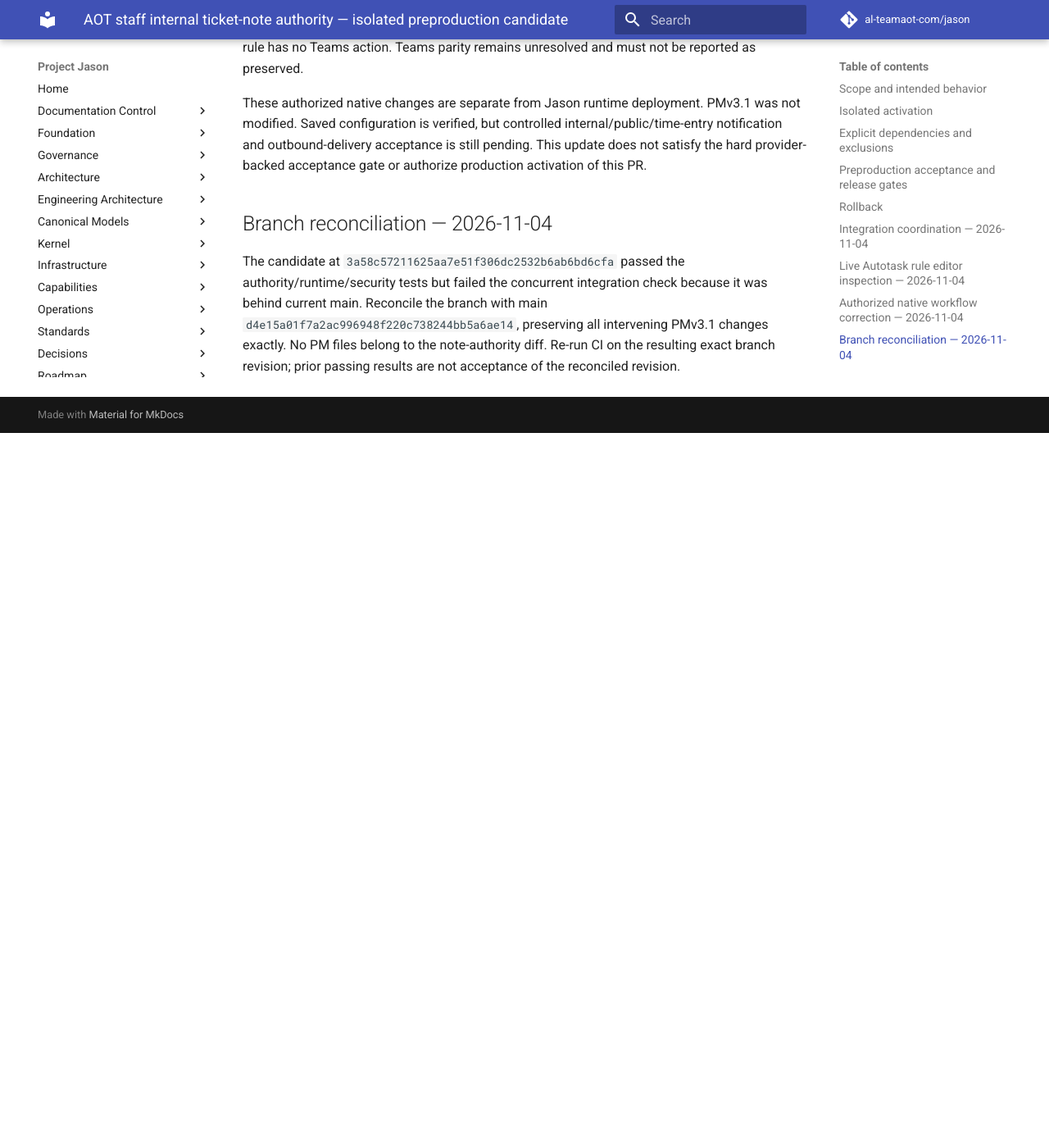
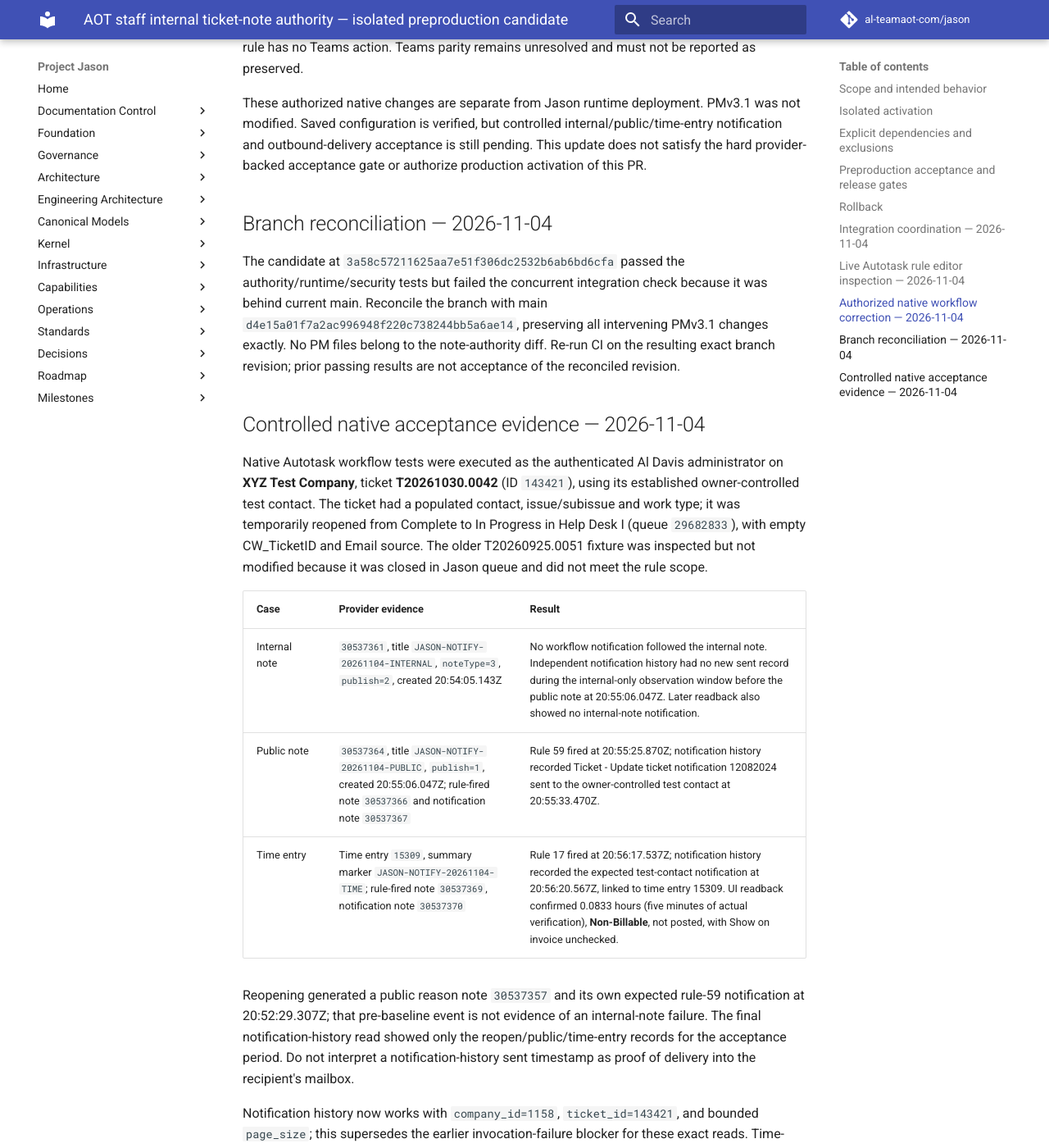
Before and after one commit to al-teamaot-com/jason, an MkDocs documentation site: the page built from docs/operations/AOT-Staff-Internal-Note-Authority.md, in a window 1280 px wide and 1400 px high, scrolled down 4551 px. Shown: the whole window at 82% size. Built offline with MkDocs 1.6.1 and Material for MkDocs 9.7.7, drawn with Linux system fonts in a browser that asks for light colours; comment, search, counter and statistics services are not loaded; before the commit the page ends 5079 px from its top, so only the background shows below that; some of the changed text lies outside the part shown.

Commit message:
Record native internal/public/time-entry notification acceptance and release boundaries

```diff
--- a/docs/operations/AOT-Staff-Internal-Note-Authority.md
+++ b/docs/operations/AOT-Staff-Internal-Note-Authority.md
@@ -76,3 +76,23 @@ These authorized native changes are separate from Jason runtime deployment. PMv3
 ## Branch reconciliation — 2026-11-04
 
 The candidate at `3a58c57211625aa7e51f306dc2532b6ab6bd6cfa` passed the authority/runtime/security tests but failed the concurrent integration check because it was behind current main. Reconcile the branch with main `d4e15a01f7a2ac996948f220c738244bb5a6ae14`, preserving all intervening PMv3.1 changes exactly. No PM files belong to the note-authority diff. Re-run CI on the resulting exact branch revision; prior passing results are not acceptance of the reconciled revision.
+
+## Controlled native acceptance evidence — 2026-11-04
+
+Native Autotask workflow tests were executed as the authenticated Al Davis administrator on **XYZ Test Company**, ticket **T20261030.0042** (ID `143421`), using its established owner-controlled test contact. The ticket had a populated contact, issue/subissue and work type; it was temporarily reopened from Complete to In Progress in Help Desk I (queue `29682833`), with empty CW_TicketID and Email source. The older T20260925.0051 fixture was inspected but not modified because it was closed in Jason queue and did not meet the rule scope.
+
+| Case | Provider evidence | Result |
+|---|---|---|
+| Internal note | `30537361`, title `JASON-NOTIFY-20261104-INTERNAL`, `noteType=3`, `publish=2`, created 20:54:05.143Z | No workflow notification followed the internal note. Independent notification history had no new sent record during the internal-only observation window before the public note at 20:55:06.047Z. Later readback also showed no internal-note notification. |
+| Public note | `30537364`, title `JASON-NOTIFY-20261104-PUBLIC`, `publish=1`, created 20:55:06.047Z; rule-fired note `30537366` and notification note `30537367` | Rule 59 fired at 20:55:25.870Z; notification history recorded Ticket - Update ticket notification 12082024 sent to the owner-controlled test contact at 20:55:33.470Z. |
+| Time entry | Time entry `15309`, summary marker `JASON-NOTIFY-20261104-TIME`; rule-fired note `30537369`, notification note `30537370` | Rule 17 fired at 20:56:17.537Z; notification history recorded the expected test-contact notification at 20:56:20.567Z, linked to time entry 15309. UI readback confirmed 0.0833 hours (five minutes of actual verification), **Non-Billable**, not posted, with Show on invoice unchecked. |
+
+Reopening generated a public reason note `30537357` and its own expected rule-59 notification at 20:52:29.307Z; that pre-baseline event is not evidence of an internal-note failure. The final notification-history read showed only the reopen/public/time-entry records for the acceptance period. Do not interpret a notification-history sent timestamp as proof of delivery into the recipient's mailbox.
+
+Notification history now works with `company_id=1158`, `ticket_id=143421`, and bounded `page_size`; this supersedes the earlier invocation-failure blocker for these exact reads. Time-entry search returned `CAPABILITY_INVOCATION_FAILED` (correlation `corr_mcp_7ab7b99d0c284e3883d4cfacf9b9436e`), so time-entry state was verified through the authenticated native UI and independent notification history, without redispatching the entry.
+
+**Fixture restoration verified:** ticket readback returned `status=5` (Complete), original queue `29682833`, and original resolution `Acknowledged, closing`. No real customer ticket or endpoint was modified. Test notes and the non-billable test time entry remain as audit evidence.
+
+**Remaining release boundary:** these are native Autotask workflow tests, not Jason end-to-end authorization acceptance. Live discovery still reports `service.ticket.note.create` denied for the authenticated Jason caller. No production profile/grant was enabled, no provider permissions were expanded, and no Jason release was deployed. Governed staging activation, two real staff identity/provider-mapping tests, audit/idempotency acceptance, current production-health evidence and a verified immutable rollback target are still required before presenting an exact-revision production authorization package. The unavailable public-note Teams destination remains a separate unresolved integration dependency.
+
+Reconciled engineering revision `f081bf600726836368a5df64e22ed27da82bd2c8` was mergeable and passed all eight GitHub Actions workflows. This evidence-only documentation commit requires its own current checks; it does not alter the four code/test blobs. PMv3.1 files and runtime were not changed by this work.
```
